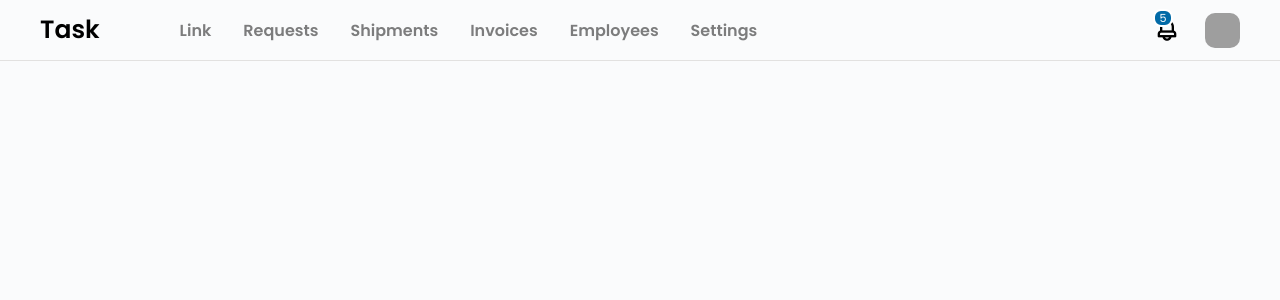
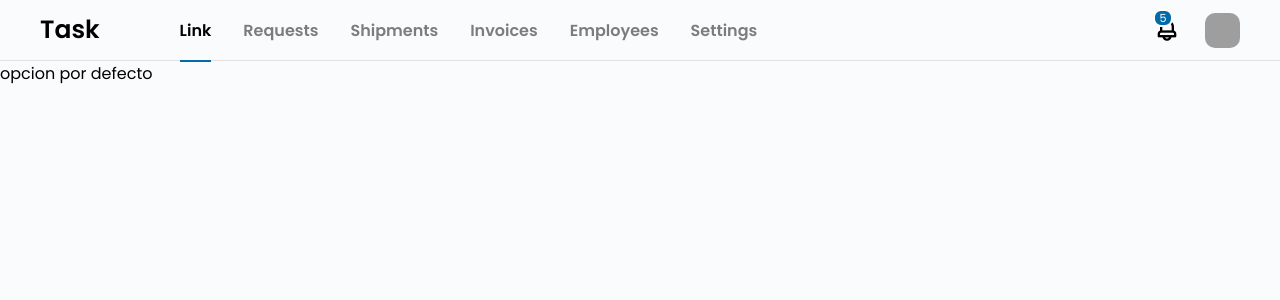
Before and after one commit to hangelate/todoappangela, an Angular app: page /task in a window 1280 px wide. Shown: the top 300 px of the page. Built offline with nearby package versions, Linux system fonts and the light colour scheme; grey boxes are pictures that could not be loaded.

Commit message:
curso angular, carpeta 4, video 3, version 1

```diff
--- a/src/app/modules/task/components/header/header.component.html
+++ b/src/app/modules/task/components/header/header.component.html
@@ -6,8 +6,8 @@
         </div>
         <div class="menu">
             <ul>
-                <li
-                *ngFor="let item of menu;let indice = index">
+                <li [ngClass]="{'active':(primero)}"
+                *ngFor="let item of menu;let indice = index; let primero = first">
                     <!-- {{indice}} -->
                     {{item.name}}
                 </li>
--- a/src/app/modules/task/page/task-page.component.html
+++ b/src/app/modules/task/page/task-page.component.html
@@ -1 +1,13 @@
 <app-header></app-header>
+
+<div class="padre" [ngSwitch]="case">
+
+    <div *ngSwitchCase="1" class="hijo">Hola soy Angela</div>
+
+    <div *ngSwitchCase="2" class="hijo">Hola soy Yaneth</div>
+
+    <div *ngSwitchCase="3" class="hijo">Hola soy Angela y Yaneth</div>
+
+    <div *ngSwitchDefault class="hijo">opcion por defecto</div>
+
+</div>
--- a/src/app/modules/task/page/task-page.component.ts
+++ b/src/app/modules/task/page/task-page.component.ts
@@ -7,6 +7,9 @@ import { Component, OnInit } from '@angular/core';
 })
 export class TaskPageComponent implements OnInit {
 
+
+  case:number = 348;
+
   constructor() { }
 
   ngOnInit(): void {
```
